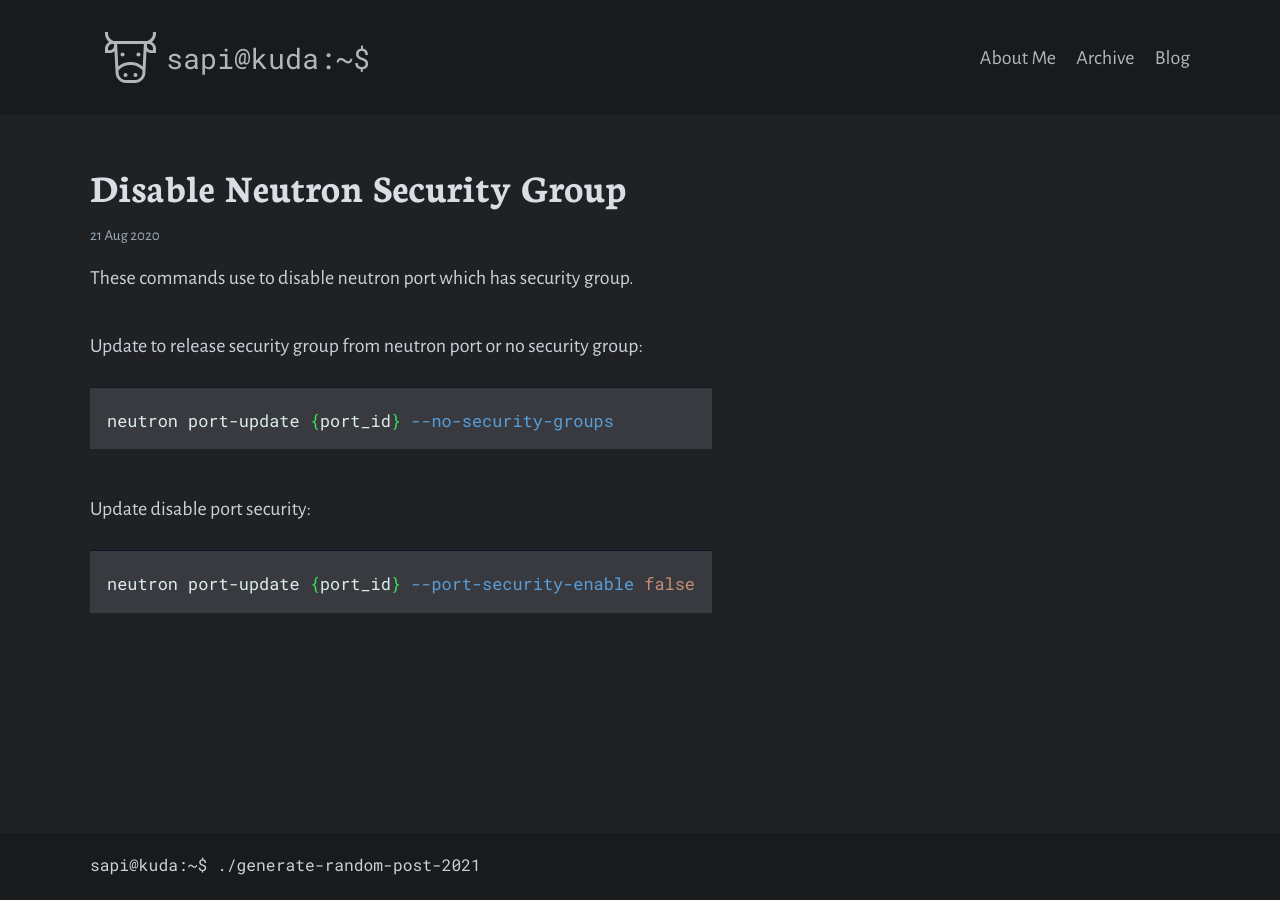
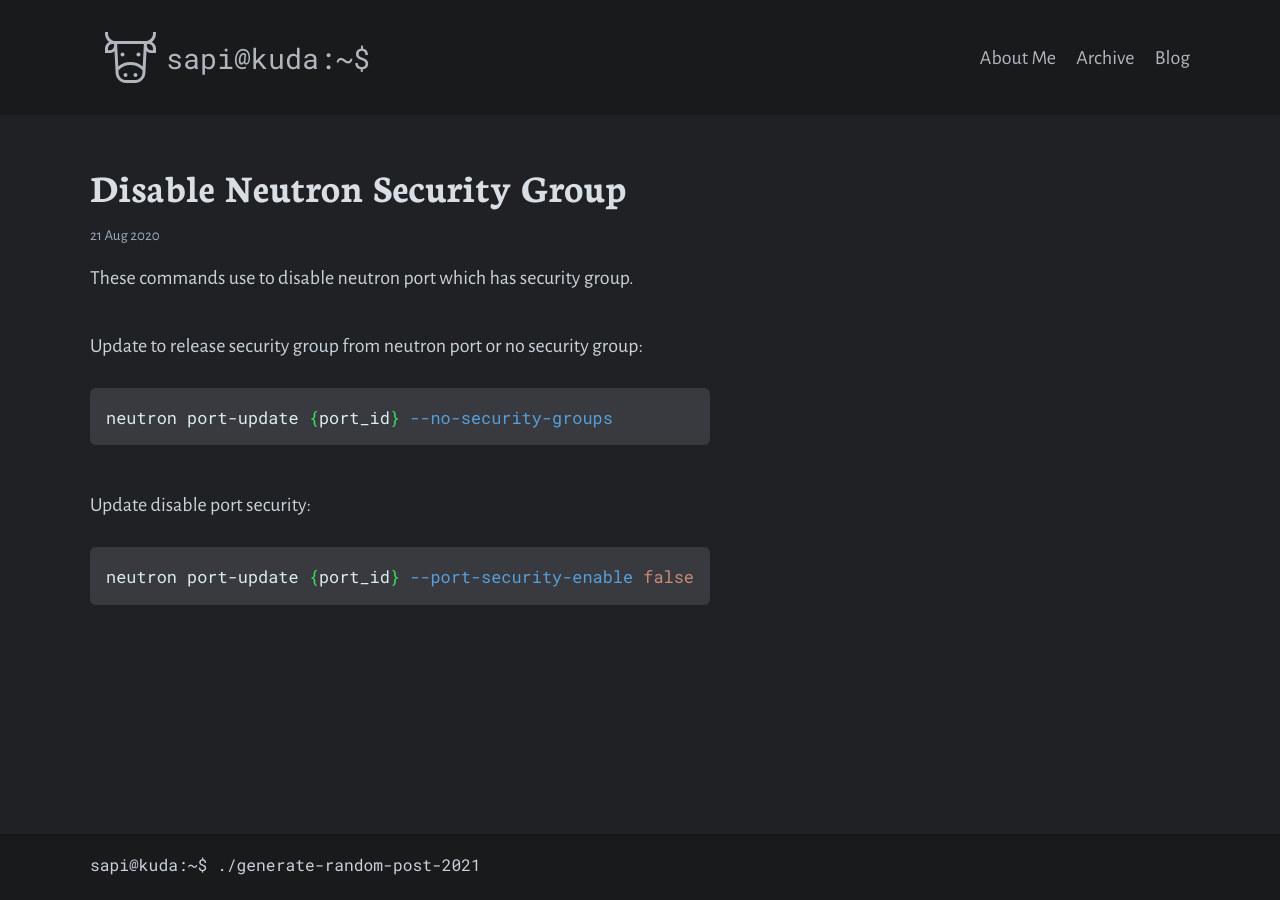
Before and after one commit to wwahyudi/wwahyudi.github.io, a Jekyll site: the page built from _posts/2020-08-21-disable-neutron-security-group.md, in a window 1280 px wide. Built offline with Jekyll 4.4.1, drawn with Linux system fonts in a browser that asks for light colours.

Commit message:
Update pre to match like github settings

```diff
--- a/_sass/_syntax.scss
+++ b/_sass/_syntax.scss
@@ -8,7 +8,6 @@ $highlightCyan: #69FFF4; //  strings, numbers
 $highlightGreen: #3AE25C; //  operators, other keywords
 
 .highlight {
-    background-color: $highlightBgColor;
     color: $highlightBodyColor;
     @include sassline(delta, $monospacetype, 1.3, 0, 0);
 
--- a/_sass/_theme.scss
+++ b/_sass/_theme.scss
@@ -180,10 +180,13 @@ video {
     margin-right: 0.2rem;
   }
   pre {
-    white-space: pre-wrap;
-    overflow: hidden;
+    padding: 16px;
+    border-radius: 6px;
+    white-space: pre;
+    overflow: auto;
     word-wrap: break-word;
     text-align: justify;
+    font-size: 85%;
   }
 }
 
```
